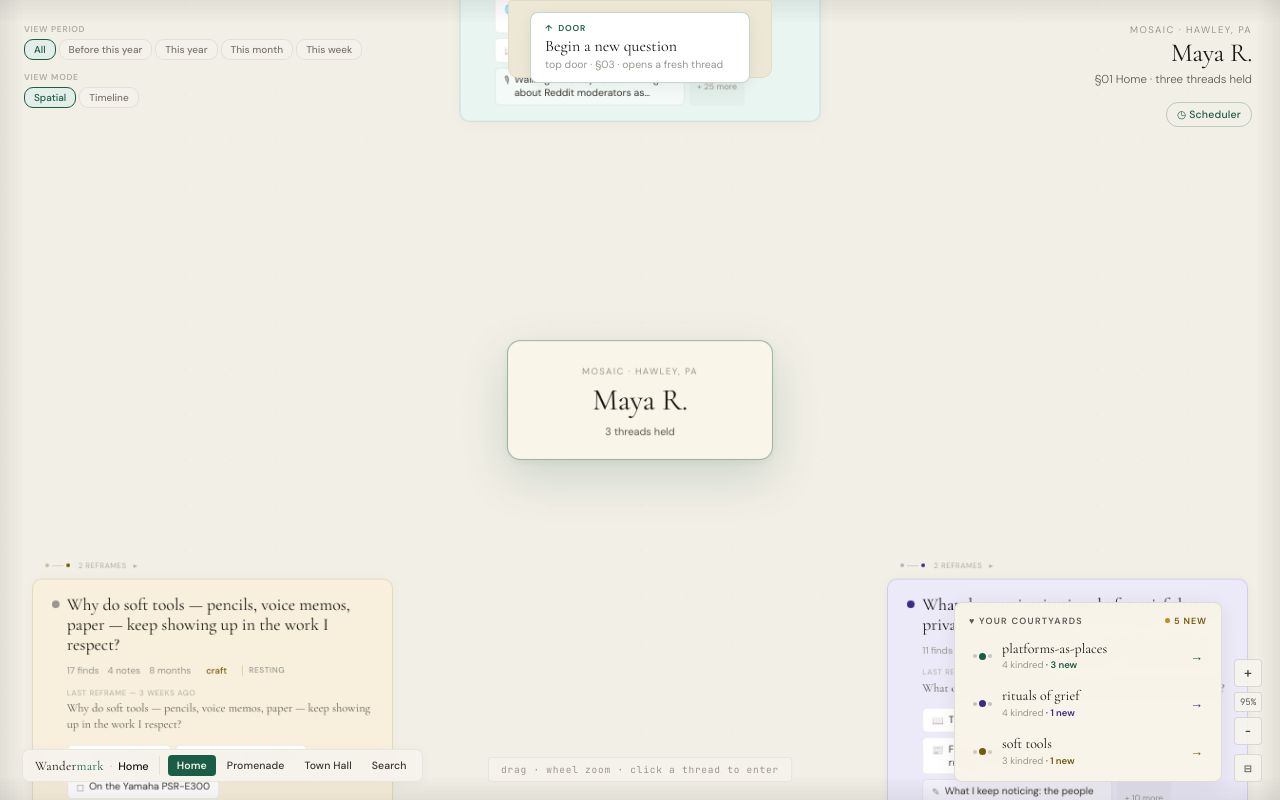
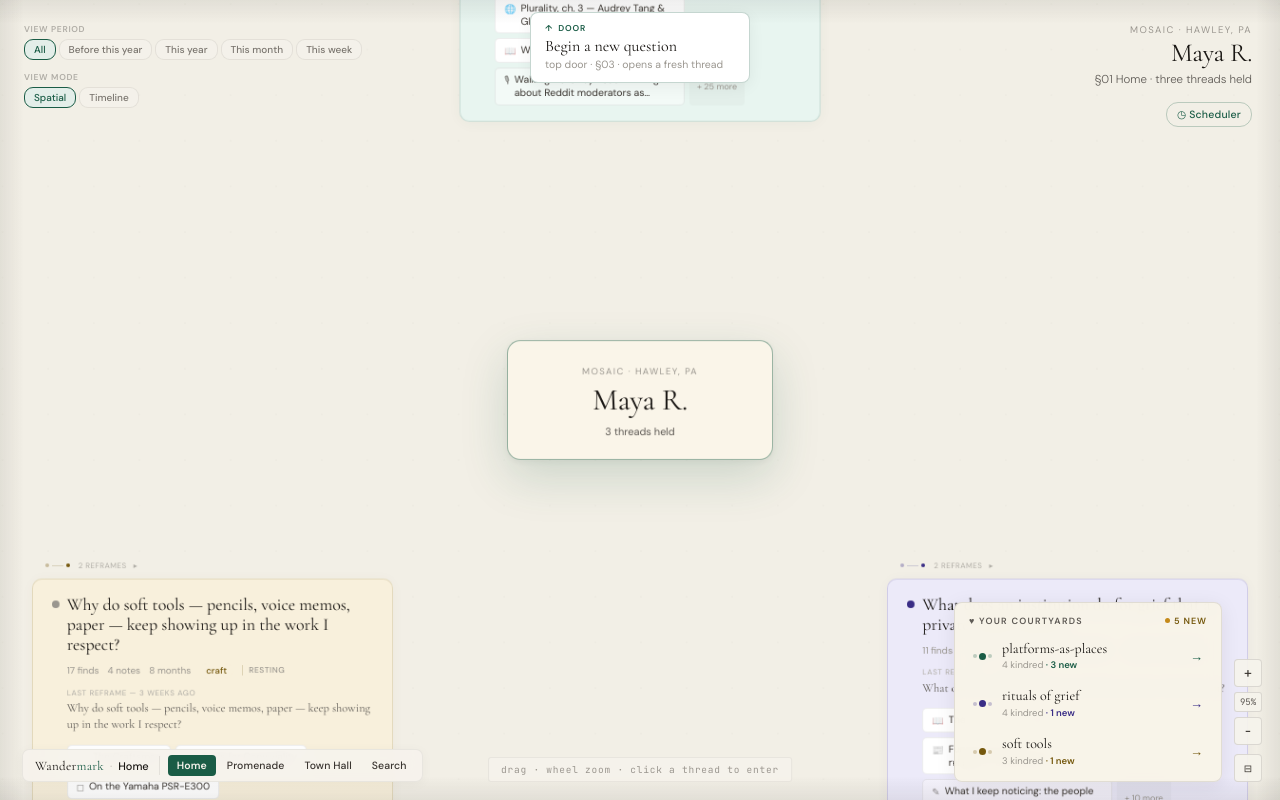
Before and after one commit to mendelyaf-spec/Mosaic, a React (Vite) app: page / in a window 1280 px wide. Built offline with nearby package versions, Linux system fonts and the light colour scheme.

Commit message:
Apertures: drop the paper-toned bay behind each door

```diff
--- a/src/shell/shell.jsx
+++ b/src/shell/shell.jsx
@@ -152,9 +152,7 @@ function Aperture({
 
   return (
     <>
-      {/* the bay — a paper-toned recess in the margin */}
-      <div data-aperture-bay style={bayStyle} aria-hidden="true" />
-      {/* the door itself — sits inside the bay */}
+      {/* the door itself — bay removed; door floats directly on the room */}
       <div data-aperture style={doorOuter}
            onMouseEnter={() => setHover(true)}
            onMouseLeave={() => setHover(false)}
```
